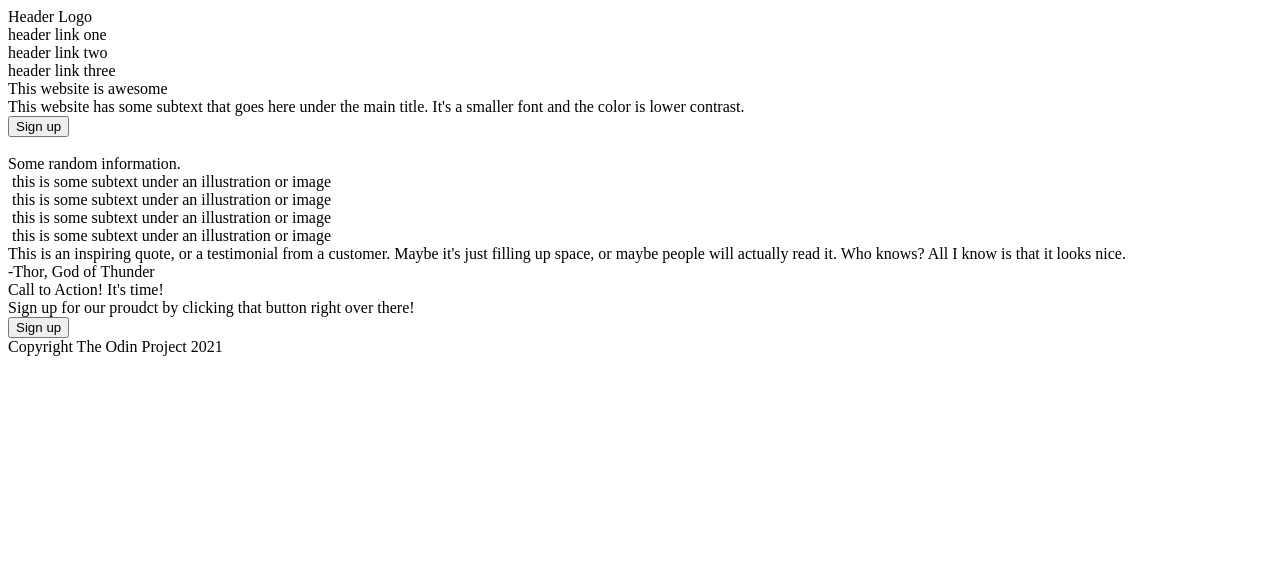
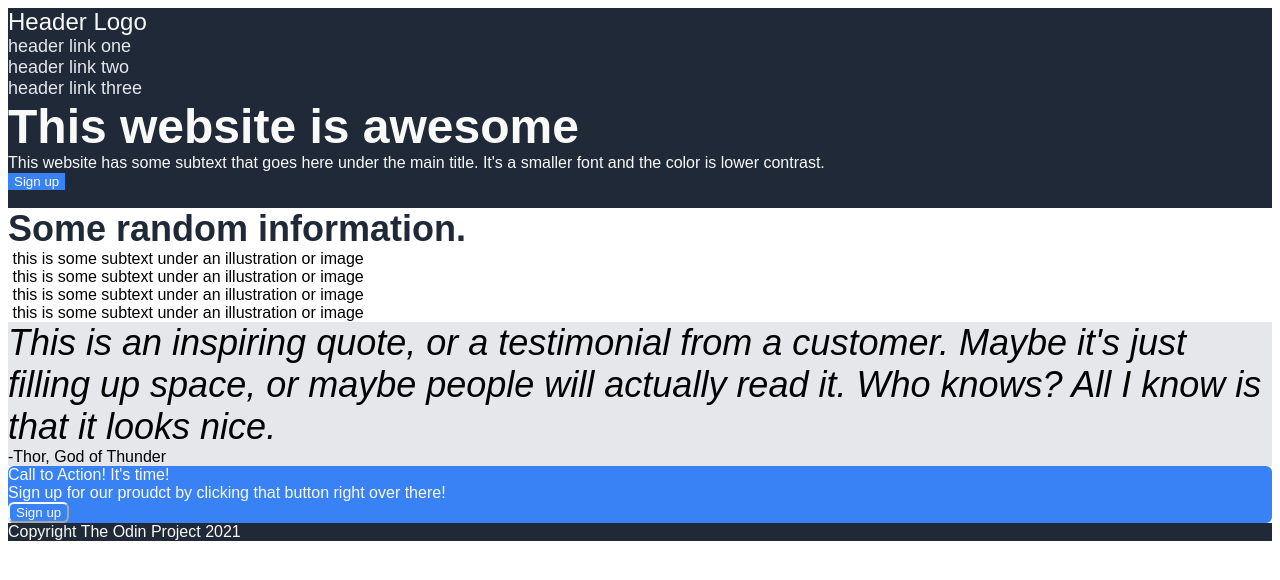
Before and after one commit to tk821/sample-website, a plain HTML site: page index.html in a window 1280 px wide. Drawn offline with Linux system fonts and the light colour scheme.

Commit message:
Added base css rules

```diff
--- a/index.html
+++ b/index.html
@@ -20,7 +20,7 @@
 
     <div class="first">
         <div class="left">
-            <div>This website is awesome</div>
+            <div id="big-text">This website is awesome</div>
             <div>This website has some subtext that goes here under the main title. It's a smaller font and the color is lower contrast.</div>
             <button>Sign up</button>
         </div>
@@ -68,7 +68,7 @@
             <div class="bottom">Sign up for our proudct by clicking that button right over there!</div>
         </div>
         <div class="right">
-            <button>Sign up</button>
+            <button id="sign-up">Sign up</button>
         </div>
     </div>
 
--- a/style.css
+++ b/style.css
@@ -0,0 +1,56 @@
+body {
+    font-family: Arial, Helvetica, sans-serif;
+}
+
+button {
+    color: #F9FAF8;
+    background-color: #3882F6;
+    border-width: 0;
+}
+
+.header, .first, .footer {
+    background-color: #1F2937;
+    color: #F9FAF8
+}
+
+.header .left {
+    font-size: 24px;
+}
+
+.header .right {
+    font-size: 18px;
+    color: #E5E7EB;
+}
+
+#big-text {
+    font-weight: 900;
+    font-size: 48px;
+}
+
+.second .top {
+    font-size: 36px;
+    color: #1F2937;
+    font-weight: 900;
+}
+
+.third {
+    background-color: #E5E7EB;
+}
+
+.third .top {
+    font-size: 36px;
+    font-weight: lighter;
+    font-style: italic;
+}
+
+.fourth {
+    background-color: #3882F6;
+    color: #F9FAF8;
+    border-radius: 6px;
+}
+
+#sign-up {
+    border-width: 2px;
+    border-radius: 6px;
+    border-color: #F9FAF8;
+}
```
